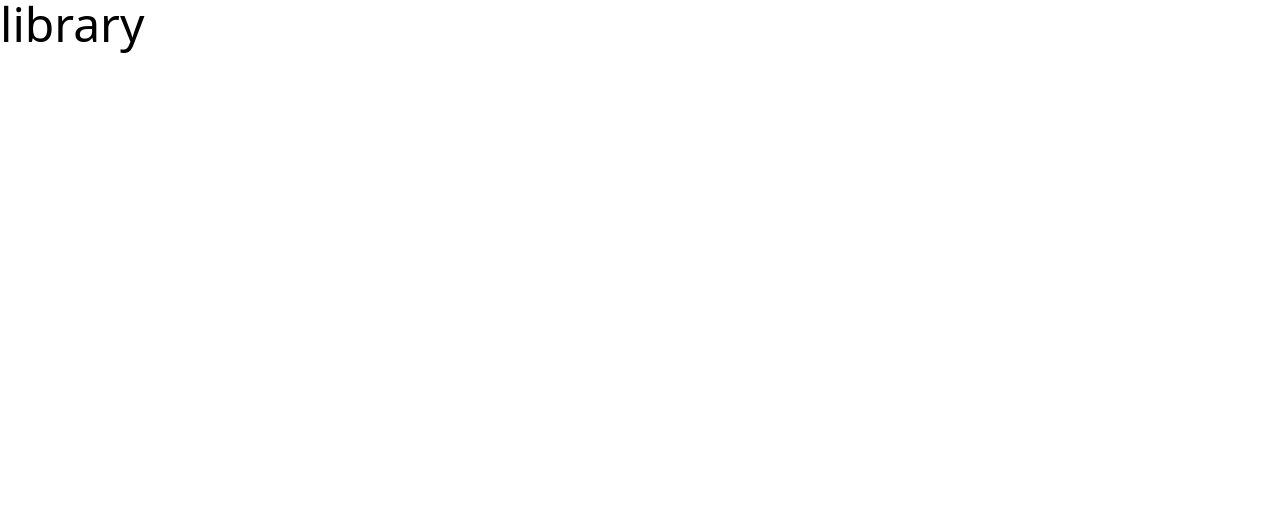
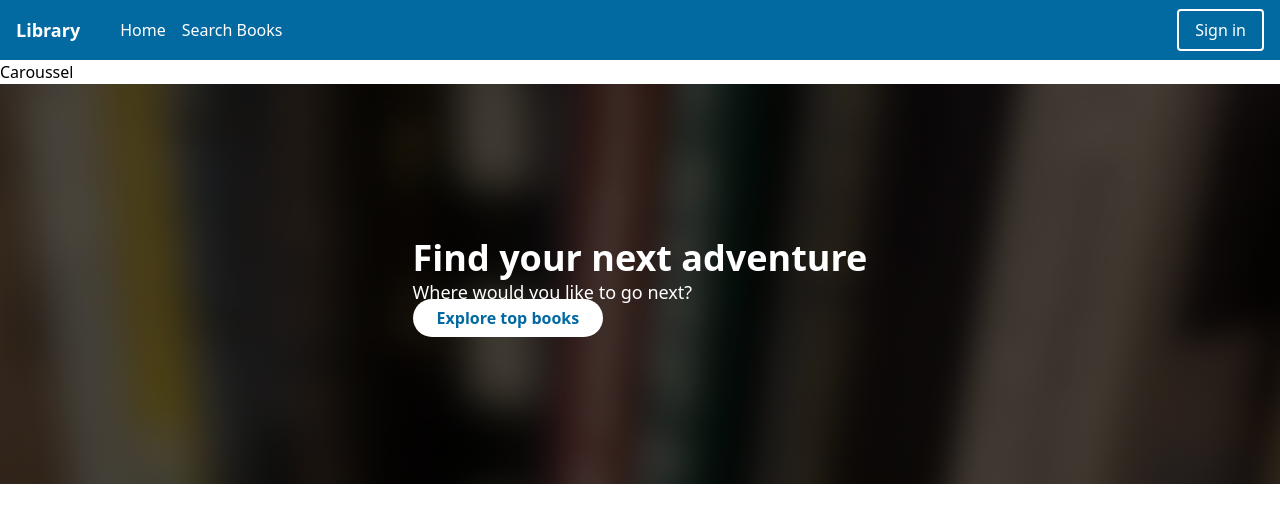
Before and after one commit to elodiedaumal/Library-fullstack-java-react-ts, a React (Create React App) app: page / in a window 1280 px wide. Shown: the top 522 px of the page. Built offline with nearby package versions, Linux system fonts and the light colour scheme.

Commit message:
created navbar and hero section

```diff
--- a/package.json
+++ b/package.json
@@ -12,6 +12,7 @@
     "@types/react-dom": "^18.2.17",
     "react": "^18.2.0",
     "react-dom": "^18.2.0",
+    "react-icons": "^4.12.0",
     "react-scripts": "5.0.1",
     "typescript": "^4.9.5",
     "web-vitals": "^2.1.4"
--- a/src/App.tsx
+++ b/src/App.tsx
@@ -1,8 +1,12 @@
+import { Navbar } from "./layouts/Navbar";
+import HomePage from "./pages/HomePage";
+
 function App() {
    return (
-      <div>
-         <p className='text-5xl '>library</p>
-      </div>
+      <>
+         <Navbar />
+         <HomePage />
+      </>
    );
 }
 
--- /dev/null
+++ b/src/components/Caroussel.tsx
@@ -0,0 +1,7 @@
+import React from "react";
+
+const Caroussel = () => {
+   return <div>Caroussel</div>;
+};
+
+export default Caroussel;
--- /dev/null
+++ b/src/components/ExploreTopBooks.tsx
@@ -0,0 +1,25 @@
+import React from "react";
+
+export const ExploreTopBooks = () => {
+   return (
+      <div className='p-5 mb-4 header h-[25rem] justify-center items-center flex'>
+         <div className='py-5 text-white  '>
+            <div>
+               <h1 className='text-4xl font-extrabold'>
+                  Find your next adventure
+               </h1>
+               <p className='col-md-8 text-lg'>
+                  Where would you like to go next?
+               </p>
+               <a
+                  type='button'
+                  className='btn btn-lg bg-white text-sky-700 font-semibold py-2 px-6 rounded-full mt-4'
+                  href='#'
+               >
+                  Explore top books
+               </a>
+            </div>
+         </div>
+      </div>
+   );
+};
--- a/src/index.css
+++ b/src/index.css
@@ -16,7 +16,6 @@
    background-image: linear-gradient(rgba(0, 0, 0, 0.7), rgba(0, 0, 0, 0.7)),
       url("./Images/PublicImages/image-2.jpg");
    opacity: var(--mainOpacity);
-   height: 25em !important;
 }
 
 .dark-overlay {
--- /dev/null
+++ b/src/layouts/Navbar.tsx
@@ -0,0 +1,44 @@
+import { IoMenu } from "react-icons/io5";
+
+export const Navbar = () => {
+   return (
+      <nav className='bg-sky-700 p-4'>
+         <div className='mx-auto flex justify-between items-center gap-10'>
+            <span className='text-white text-lg font-bold '>Library</span>
+            <button
+               className='md:hidden text-white focus:outline-none'
+               type='button'
+            >
+               <span>
+                  <IoMenu className='text-2xl' />
+               </span>
+            </button>
+            <div className='hidden md:flex md:items-center md:w-auto md:mr-auto'>
+               <ul className='md:flex md:space-x-4'>
+                  <li>
+                     <a className='text-white hover:text-gray-300' href='#'>
+                        Home
+                     </a>
+                  </li>
+                  <li>
+                     <a className='text-white hover:text-gray-300' href='#'>
+                        Search Books
+                     </a>
+                  </li>
+               </ul>
+            </div>
+            <ul className='md:flex md:space-x-4 ml-5'>
+               <li>
+                  <a
+                     type='button'
+                     className='border-2 border-white py-2 px-4 rounded text-white hover:border-sky-700 hover:text-sky-700 hover:bg-white'
+                     href='#'
+                  >
+                     Sign in
+                  </a>
+               </li>
+            </ul>
+         </div>
+      </nav>
+   );
+};
--- /dev/null
+++ b/src/pages/HomePage.tsx
@@ -0,0 +1,14 @@
+import React from "react";
+import { ExploreTopBooks } from "../components/ExploreTopBooks";
+import Caroussel from "../components/Caroussel";
+
+const HomePage = () => {
+   return (
+      <>
+         <Caroussel />
+         <ExploreTopBooks />
+      </>
+   );
+};
+
+export default HomePage;
```
Also changed, not shown: 2 other files (tests, documents, lock files or other folders).
